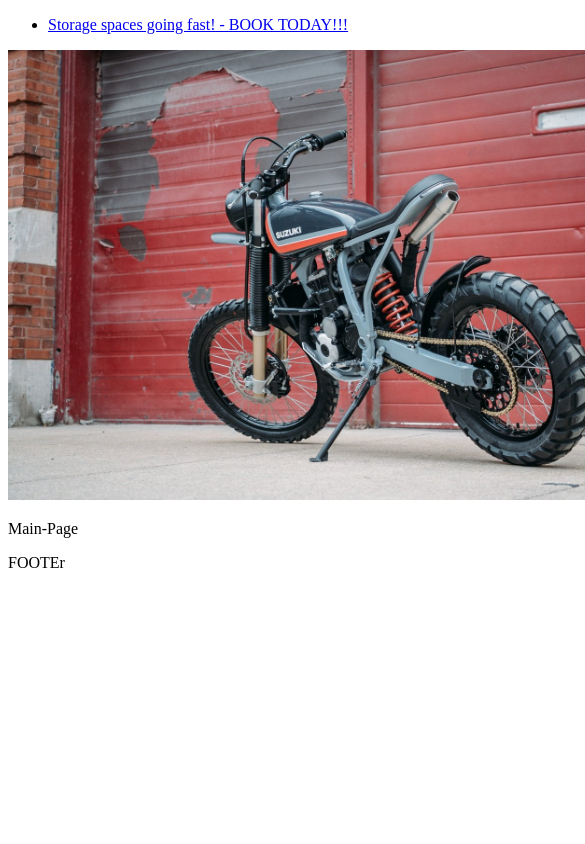
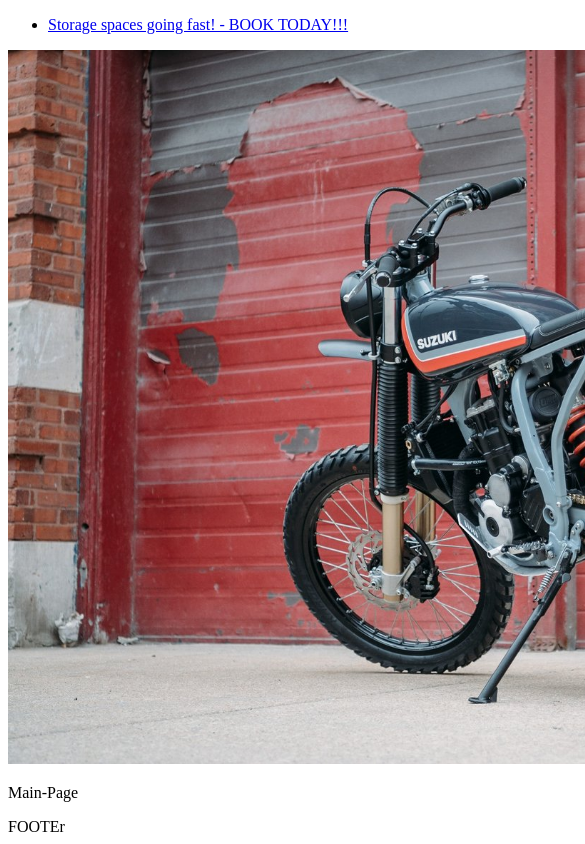
Before and after one commit to zapmi/fedmoto, a React app: page / in a window 390 px wide. Shown: the top 844 px of the page, 585 px wide, since content can reach past the window. Built offline with nearby package versions, Linux system fonts and the light colour scheme; the HTML template or start-up script is replaced by a standard one.

Commit message:
added bootstrap and made photo responsive with page

```diff
--- a/package.json
+++ b/package.json
@@ -11,9 +11,12 @@
     "babel-preset-es2015": "^6.24.1",
     "babel-preset-react": "^6.24.1",
     "body-parser": "^1.19.0",
+    "bootstrap": "^4.3.1",
     "create-react-app": "^3.2.0",
     "express": "^4.17.1",
     "file-loader": "^4.2.0",
+    "jquery": "^3.4.1",
+    "popper.js": "^1.16.0",
     "react": "^16.11.0",
     "react-dom": "^16.11.0",
     "react-router": "^5.1.2",
--- a/react-client/src/Components/App.jsx
+++ b/react-client/src/Components/App.jsx
@@ -5,7 +5,6 @@ import HomePage from './HomePage';
 import bigSuzi from './Images/bigSuz.jpg';
 import NavBar from './HeaderComponent/NavBar';
 import Footer from './FooterComponent/Footer';
-// import bigSuzi from '../Components/Images/bigSuzi';
 
 class App extends Component {
   render() {
@@ -14,7 +13,8 @@ class App extends Component {
         <div>
           <NavBar />
           <div>
-            <div id="bigSuzi"> <img src={bigSuzi} width="700" height="450" />
+            {/* <div id="bigSuzi"> <img src={bigSuzi} /> */}
+            <div id="bigSuzi"> <img src={bigSuzi} class="img-fluid" width="1070" height="713.73" />
             </div>
 
             <Route name="home" exact path="/" component={HomePage} />
--- a/react-client/src/index.jsx
+++ b/react-client/src/index.jsx
@@ -1,4 +1,8 @@
 import React, { Component } from 'react';
 import ReactDOM from 'react-dom';
 import App from './Components/App';
+// import 'bootstrap/dist/css/bootstrap.min.css';
+import $ from 'jquery';
+import Popper from 'popper.js';
+import 'bootstrap/dist/js/bootstrap.bundle.min';
 ReactDOM.render(<App />, document.getElementById('app'));
```
Also changed, not shown: 3 other files (tests, documents, lock files or other folders).
